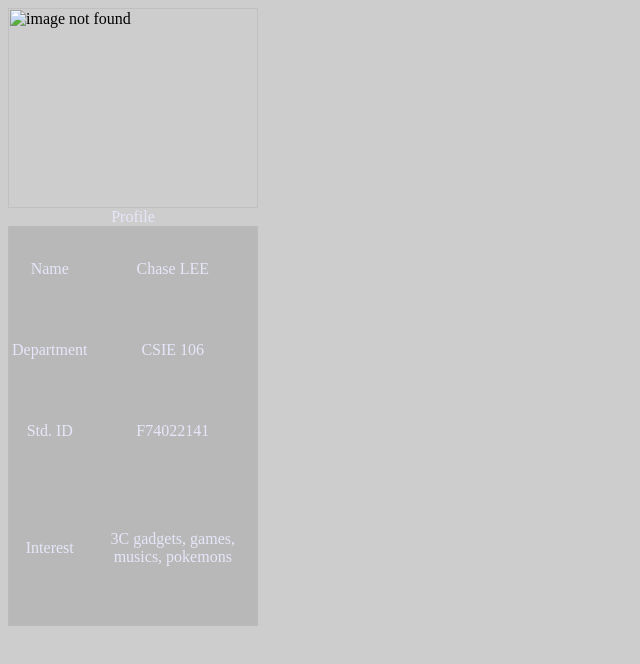
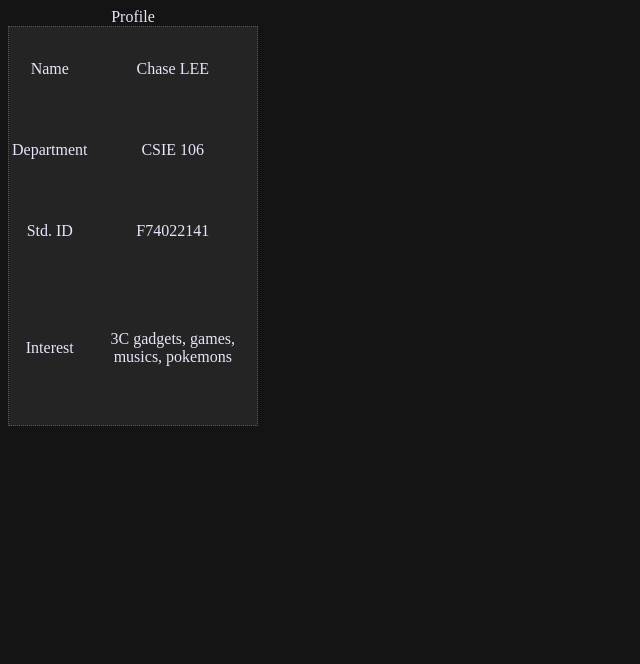
Before and after one commit to jokre00/wp2016, a plain HTML site: page index.html in a window 1280 px wide. Shown: the whole page, without its empty margins (0-640 px from the left). Drawn offline with Linux system fonts and the light colour scheme.

Commit message:
finish html and css

```diff
--- a/app.css
+++ b/app.css
@@ -1,5 +1,5 @@
 body {
-  background-color: rgba(200, 200, 200, 0.9);
+  background-color: rgb(20, 20, 20);
 }
 
 table {
--- a/index.html
+++ b/index.html
@@ -6,12 +6,6 @@
   </head>
 
   <body>
-
-<div class="img">
-<a target>
-<img src="img/Mewtwo.png" alt="image not found" width="250" height="200">
-</a>
-</div>
 
     <table>
     <caption>Profile</caption>
@@ -33,6 +27,5 @@
     </tr>
     </table>
 
-
   </body>
 </html>
```
Lines whose indentation alone changed are shown as unchanged.
